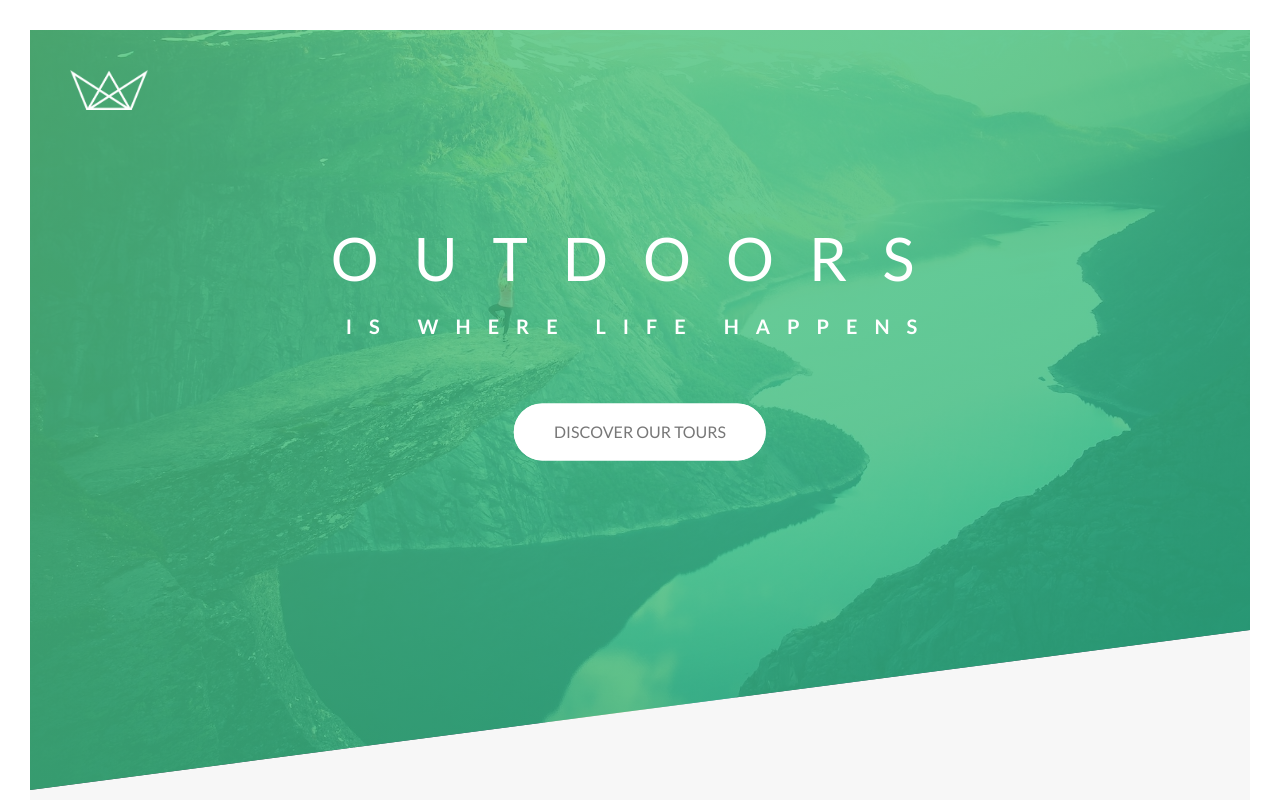
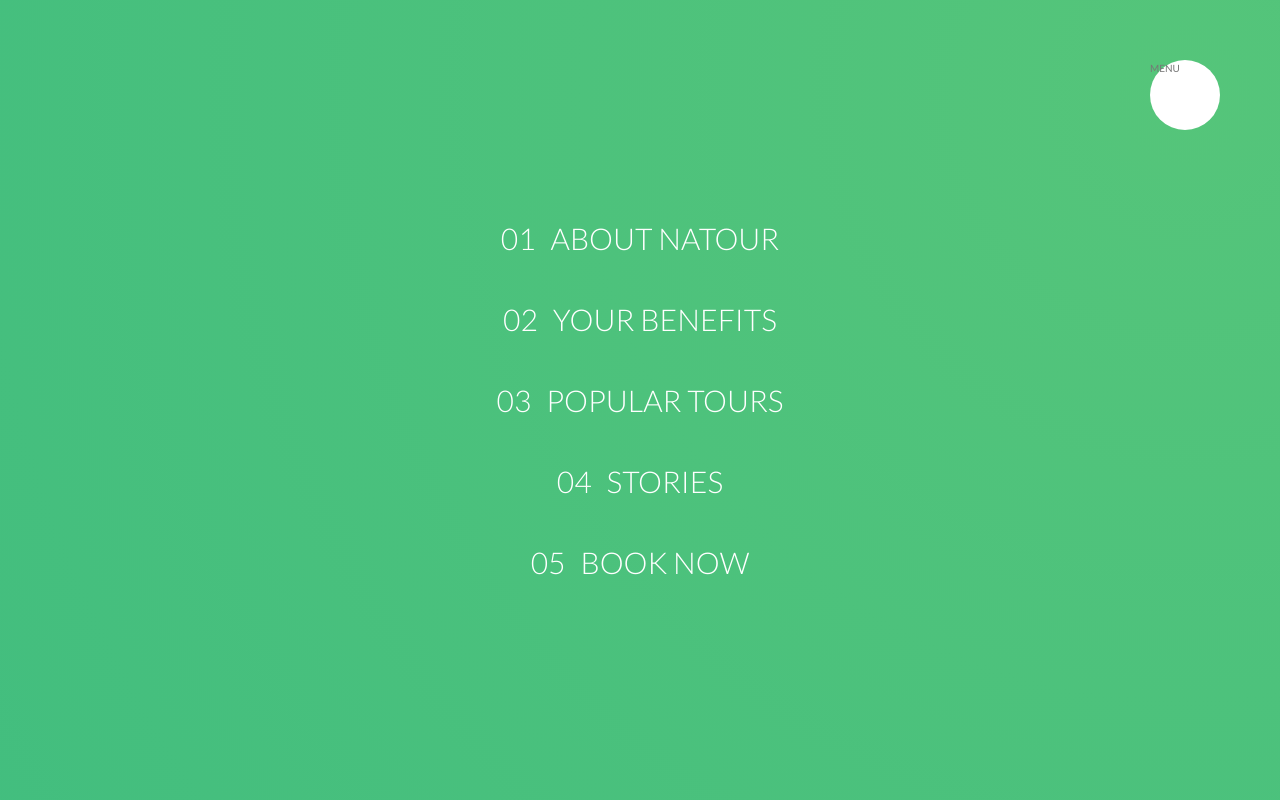
Before and after one commit to rmcguinn/Natours, a website: page index.html in a window 1280 px wide. Shown: the top 800 px of the page. Drawn offline with Linux system fonts and the light colour scheme.

Commit message:
Beginnings of Nav
+ Nav Heirarchy
+ Beginnings of Check Box Hack
+ Nav Background
+ Nav Li Animations

```diff
--- a/index.html
+++ b/index.html
@@ -13,6 +13,22 @@
         <title>Natours | Exciting tours for adventurous people</title>
     </head>
     <body>
+
+        <div class="navigation">
+            <input type="checkbox" class="navigation__checkbox" id="nav-toggle">
+            <label for="nav-toggle" class="navigation__button">MENU</label>
+            <div class="navigation__background">&nbsp;</div>
+            <nav class="navigation__nav">
+                <ul class="navigation__list">
+                    <li class="navigation__item"><a href="#" class="navigation__link"><span>01</span>About Natour</a></li>
+                    <li class="navigation__item"><a href="#" class="navigation__link"><span>02</span>Your Benefits</a></li>
+                    <li class="navigation__item"><a href="#" class="navigation__link"><span>03</span>Popular Tours</a></li>
+                    <li class="navigation__item"><a href="#" class="navigation__link"><span>04</span>Stories</a></li>
+                    <li class="navigation__item"><a href="#" class="navigation__link"><span>05</span>Book Now</a></li>
+                </ul>
+            </nav>
+        </div>
+
         <header class="header">
             <div class="header__logo-box">
                 <img class="header__logo" src="img/logo-white.png" alt="White Company Logo">
--- a/sass/abstracts/_mixins.scss
+++ b/sass/abstracts/_mixins.scss
@@ -5,3 +5,10 @@
     clear: both;
   }
 }
+
+@mixin center-horizontal-vertical {
+  position: absolute;
+  top: 50%;
+  left: 50%;
+  transform: translate(-50%, -50%);
+}
--- /dev/null
+++ b/sass/layout/_navigation.scss
@@ -0,0 +1,77 @@
+.navigation {
+  &__checkbox {
+    display: none;
+  }
+
+  &__button {
+    background-color: $color-white;
+    height: 7rem;
+    width: 7rem;
+    position: fixed;
+    top: 6rem;
+    right: 6rem;
+    border-radius: 50%;
+    z-index: 2000;
+  }
+
+  &__background {
+    height: 6rem;
+    width: 6rem;
+    border-radius: 50%;
+    position: fixed;
+    top: 6.5rem;
+    right: 6.5rem;
+    background-image: radial-gradient($color-primary-light, $color-primary-dark);
+    z-index: 1000;
+
+    transform: scale(80);
+  }
+
+  &__nav {
+    height: 100vh;
+    width: 100%;
+    position: fixed;
+    top: 0;
+    right: 0;
+    z-index: 1500;
+  }
+
+  &__list {
+    @include center-horizontal-vertical;
+    list-style: none;
+    text-align: center;
+  }
+
+  &__item {
+    margin: 1rem;
+  }
+
+  &__link {
+    &:link,
+    &:visited {
+      display: inline-block;
+      font-size: 3rem;
+      font-weight: 300;
+      padding: 1rem 2rem;
+      color: $color-white;
+      text-decoration: none;
+      text-transform: uppercase;
+      background-image: linear-gradient(120deg, transparent 0%, transparent 50%, $color-white 50%);
+      background-size: 250%;
+      transition: all .4s;
+
+      span {
+        margin-right: 1.5rem;
+        display: inline-block;
+      }
+
+    }
+
+    &:hover,
+    &:active {
+      background-position: 100%;
+      color: $color-primary-dark;
+      transform: translateX(1rem);
+    }
+  }
+}
--- a/sass/main.scss
+++ b/sass/main.scss
@@ -20,3 +20,4 @@
 @import 'layout/footer';
 @import 'layout/grid';
 @import 'layout/header';
+@import 'layout/navigation';
```
Also changed, not shown: css/style.css.
